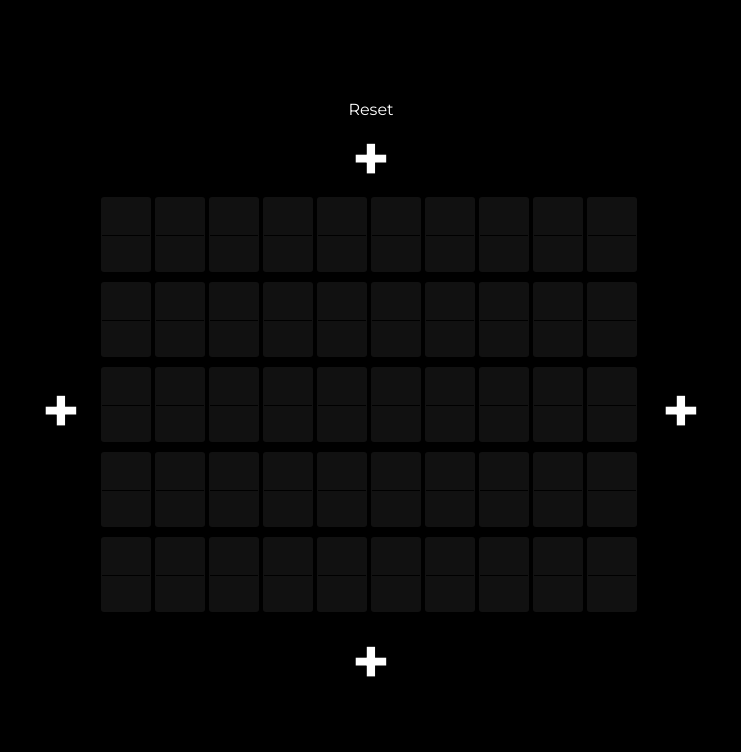
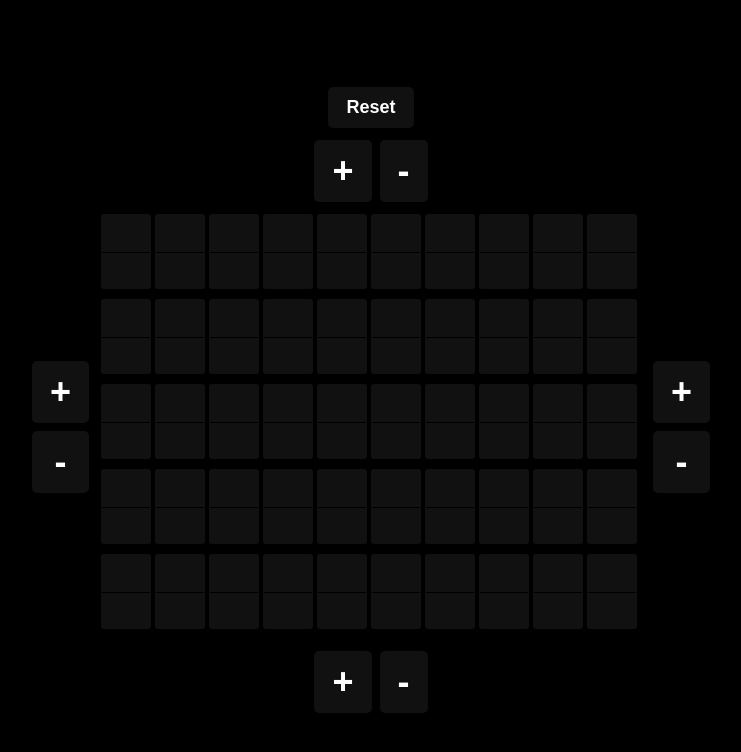
Before and after one commit to luketmillar/luketmillar.com, a React (Create React App) app: page /project/split-flap/create in a window 1280 px wide. Shown: the top 752 px of the page, without its empty margins (269-1010 px from the left). Built offline with nearby package versions, Linux system fonts and the light colour scheme.

Commit message:
Add and subtract in the creator

```diff
--- a/src/projects/marquee/Creator.tsx
+++ b/src/projects/marquee/Creator.tsx
@@ -1,4 +1,5 @@
 import React from 'react'
+import styled from 'styled-components'
 import Board from './Board'
 import * as generator from './generator'
 import { replaceCharacter } from './utils'
@@ -34,6 +35,15 @@ const Creator = ({ onCreate }: IProps) => {
     const addColumn = (index: number) => {
         const newLayout = layout.map(row => {
             return row.slice(0, index) + ' ' + row.slice(index)
+        })
+        setLayout(newLayout)
+    }
+    const subtractRow = (index: number) => {
+        setLayout([...layout.slice(0, index), ...layout.slice(index + 1)])
+    }
+    const subtractColumn = (index: number) => {
+        const newLayout = layout.map(row => {
+            return row.slice(0, index) + row.slice(index + 1)
         })
         setLayout(newLayout)
     }
@@ -75,21 +85,53 @@ const Creator = ({ onCreate }: IProps) => {
     }
 
     return <div style={{ display: 'flex', flexDirection: 'column', alignItems: 'center', justifyContent: 'center' }}>
-        <div onClick={reset}>Reset</div>
-        <div onClick={() => addRow(0)}>
-            <h1 style={{ width: 80, textAlign: 'center' }}>+</h1>
-        </div>
+        <Button onClick={reset}>Reset</Button>
+        <div style={{ height: 12 }} />
+        <AddSubtract onAdd={() => addRow(0)} onSubtract={() => subtractRow(0)} />
+        <div style={{ height: 12 }} />
         <div style={{ display: 'flex', alignItems: 'center', justifyContent: 'center' }}>
-            <h1 onClick={() => addColumn(0)} style={{ width: 80, textAlign: 'center' }}>+</h1>
+            <AddSubtract onAdd={() => addColumn(0)} onSubtract={() => subtractColumn(0)} style={{ flexDirection: 'column' }} />
+            <div style={{ width: 12 }} />
             <div>
                 <Board editor onChangeMessage={handleCharacterChange} onKeyboardNavigation={handleKeyboardEvent} messageLayout={layout} cellSize={size} onComplete={onComplete} />
             </div>
-            <h1 onClick={() => addColumn(width)} style={{ width: 80, textAlign: 'center' }}>+</h1>
+            <div style={{ width: 12 }} />
+            <AddSubtract onAdd={() => addColumn(width)} onSubtract={() => subtractColumn(width - 1)} style={{ flexDirection: 'column' }} />
         </div>
-        <div onClick={() => addRow(height)}>
-            <h1 style={{ width: 80, textAlign: 'center' }}>+</h1>
-        </div>
+        <div style={{ height: 12 }} />
+        <AddSubtract onAdd={() => addRow(height)} onSubtract={() => subtractRow(height - 1)} />
     </div>
 }
 
+const AddSubtract = ({ onAdd, onSubtract, style }: { onAdd: () => void, onSubtract: () => void, style?: React.CSSProperties }) => (
+    <div style={{ display: 'flex', ...style }}>
+        <Add onClick={onAdd} />
+        <div style={{ width: 8, height: 8 }} />
+        <Subtract onClick={onSubtract} />
+    </div>)
+
+const Add = ({ onClick }: { onClick: () => void }) => <AddPlusButton onClick={onClick}>+</AddPlusButton>
+const Subtract = ({ onClick }: { onClick: () => void }) => <AddPlusButton onClick={onClick}>-</AddPlusButton>
+
+const Button = styled.button`
+    background-color: #111;
+    border: none;
+    border-radius: 5px;
+    color: white;
+
+    padding: 10px 18px;
+
+    font-size: 18px;
+    font-weight: 700;
+
+    :hover {
+        background-color: #222;
+    }
+`
+
+const AddPlusButton = styled(Button)`
+    font-size: 36px;
+    font-weight: 900;
+`
+
 export default Creator
```
